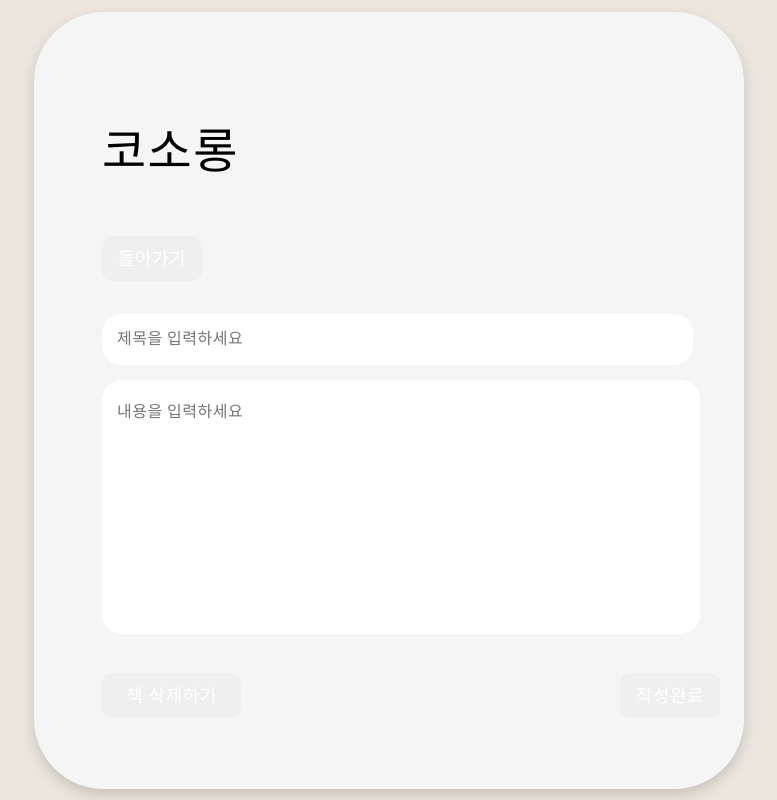
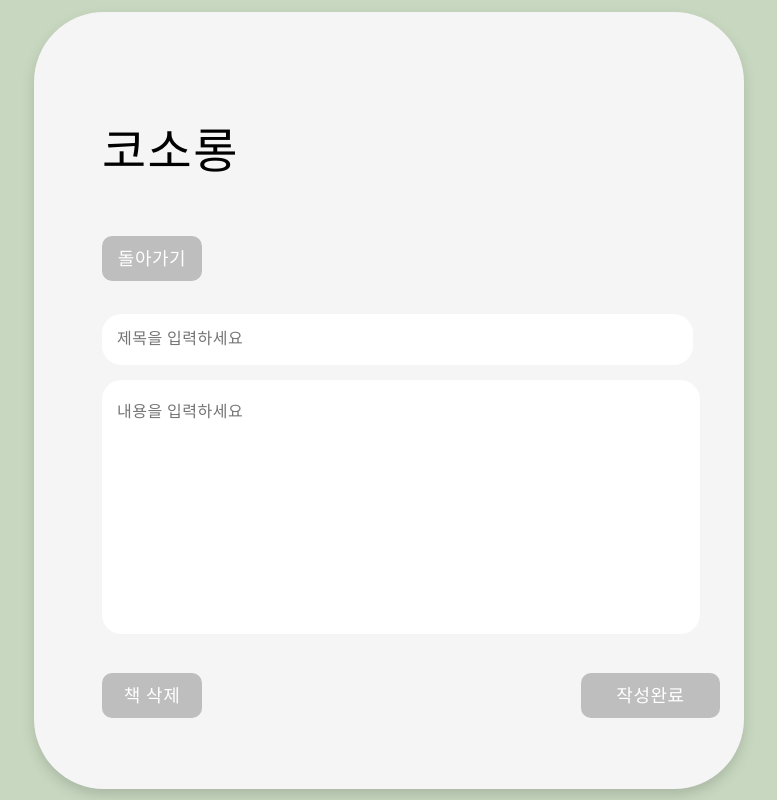
Before and after one commit to KongjiAndToad/Kongji-front, a React (Create React App) app: page /createbook in a window 1280 px wide. Shown: the whole page, without its empty margins (251-1028 px from the left). Built offline with nearby package versions, Linux system fonts and the light colour scheme; the HTML template or start-up script is replaced by a standard one; a web font is replaced by a local one.

Commit message:
Fix: css 수정

```diff
--- a/src/Screens/CreateBook.js
+++ b/src/Screens/CreateBook.js
@@ -118,16 +118,16 @@ function CreateBook({ history, match }) {
           <Button
             onClick={() => bookRemove(localBook)}
             className="btn-remove"
-            color="pink"
-            size="large"
+            color="gray"
+            size="small"
           >
-            책 삭제하기
+            책 삭제
           </Button>
           <Button
             onClick={BookSubmit}
             className="btn-done"
-            color="grey"
-            size="small"
+            color="gray"
+            size="large"
           >
             작성완료
           </Button>
@@ -194,7 +194,7 @@ const CreateBookWrap = styled.div`
     }
   }
   .content-form {
-    width: 598px;
+    width: 589px;
     height: 254px;
     background: #ffffff;
     border-radius: 20px;
--- a/src/Screens/DrawMain.js
+++ b/src/Screens/DrawMain.js
@@ -1,6 +1,5 @@
 import React, { useState } from "react";
 import Title from "../components/Title";
-//import searchIcon from "../images/searchIcon.svg";
 import styled from "styled-components";
 import BookList from "../components/BookList";
 import Button from "../components/Button";
@@ -55,7 +54,7 @@ function DrawMain({ history }) {
           onClick={gotoCreate}
           className="btn-create"
           size="large"
-          color="grey"
+          color="gray"
         >
           책 추가
         </Button>
@@ -94,17 +93,11 @@ const DrawMainWrap = styled.div`
   form {
     margin-top: 17px;
     margin-left: 56px;
-    width: 598px;
+    width: 585px;
     height: 40px;
     background: #e7e7e7;
     border-radius: 10px;
     display: flex;
-    img {
-      width: 20px;
-      height: 20px;
-      margin-top: 10px;
-      margin-left: 16px;
-    }
     input {
       border: none;
       outline: none;
@@ -119,7 +112,7 @@ const DrawMainWrap = styled.div`
     }
   }
   .btn-create {
-    margin-left: 527px;
+    margin-left: 500px;
     margin-top: 40px;
   }
 `;
--- a/src/components/Button.js
+++ b/src/components/Button.js
@@ -6,8 +6,7 @@ function Button({ children, size, color, ...rest }) {
     <ThemeProvider
       theme={{
         palette: {
-          pink: "rgb(232,207,207)",
-          gray: "rgb(50,50,50)",
+          gray: "rgb(190,190,190)",
           white: "rgb(255,255,255)",
         },
       }}
@@ -40,6 +39,15 @@ const sizeStyles = css`
   `}
 `;
 
+const colorStyles = css`
+  ${(props) => {
+    const selected = props.theme.palette[props.color];
+    return css`
+      background: ${selected};
+    `;
+  }}
+`;
+
 const StyledButton = styled.button`
 /*공통 스타일*/
 outline: none;
@@ -57,4 +65,5 @@ font-size: 18px;
 letter-spacing: 0.03em;
 color: #FFFFFF;
 ${sizeStyles}
+${colorStyles}
 `;
--- a/src/index.css
+++ b/src/index.css
@@ -7,7 +7,7 @@ body {
     sans-serif;
   -webkit-font-smoothing: antialiased;
   -moz-osx-font-smoothing: grayscale;
-  background-color: #ebe5dd;
+  background-color: #c8d8c0;
 }
 
 code {
```
